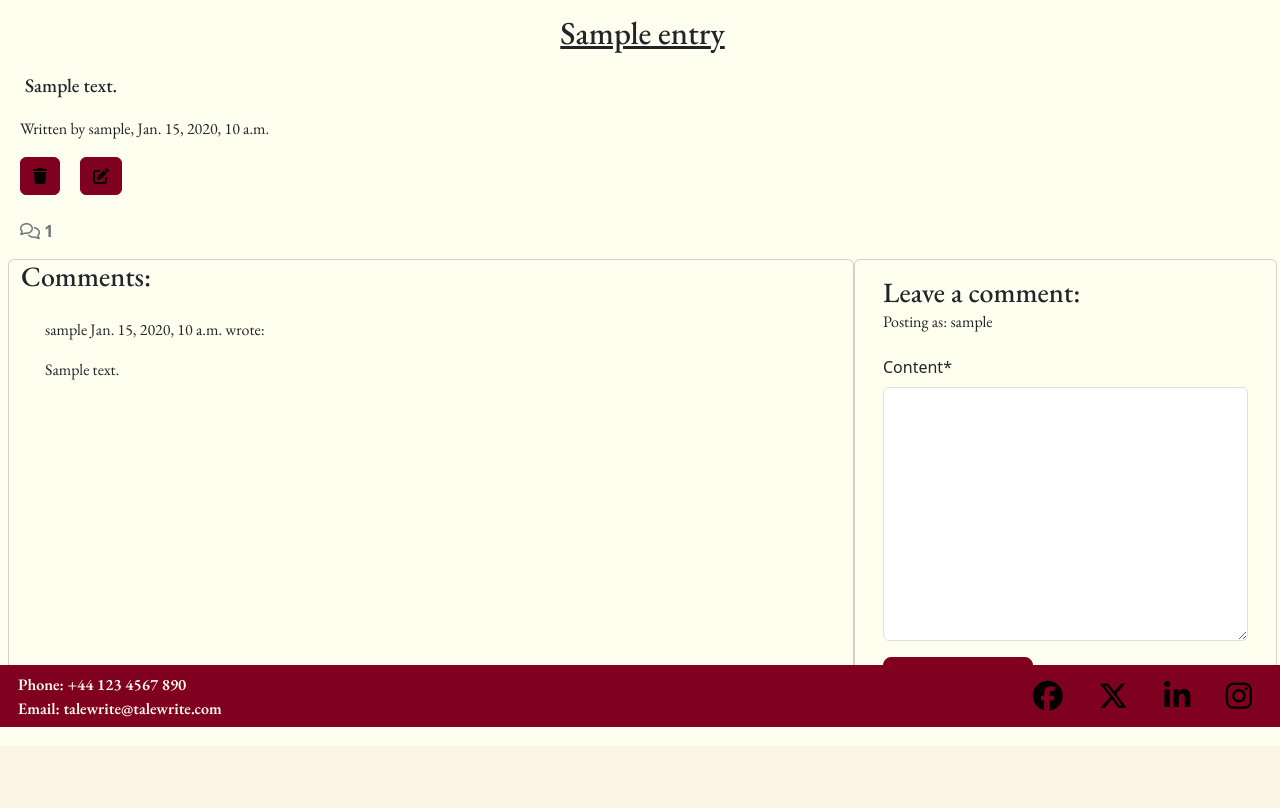
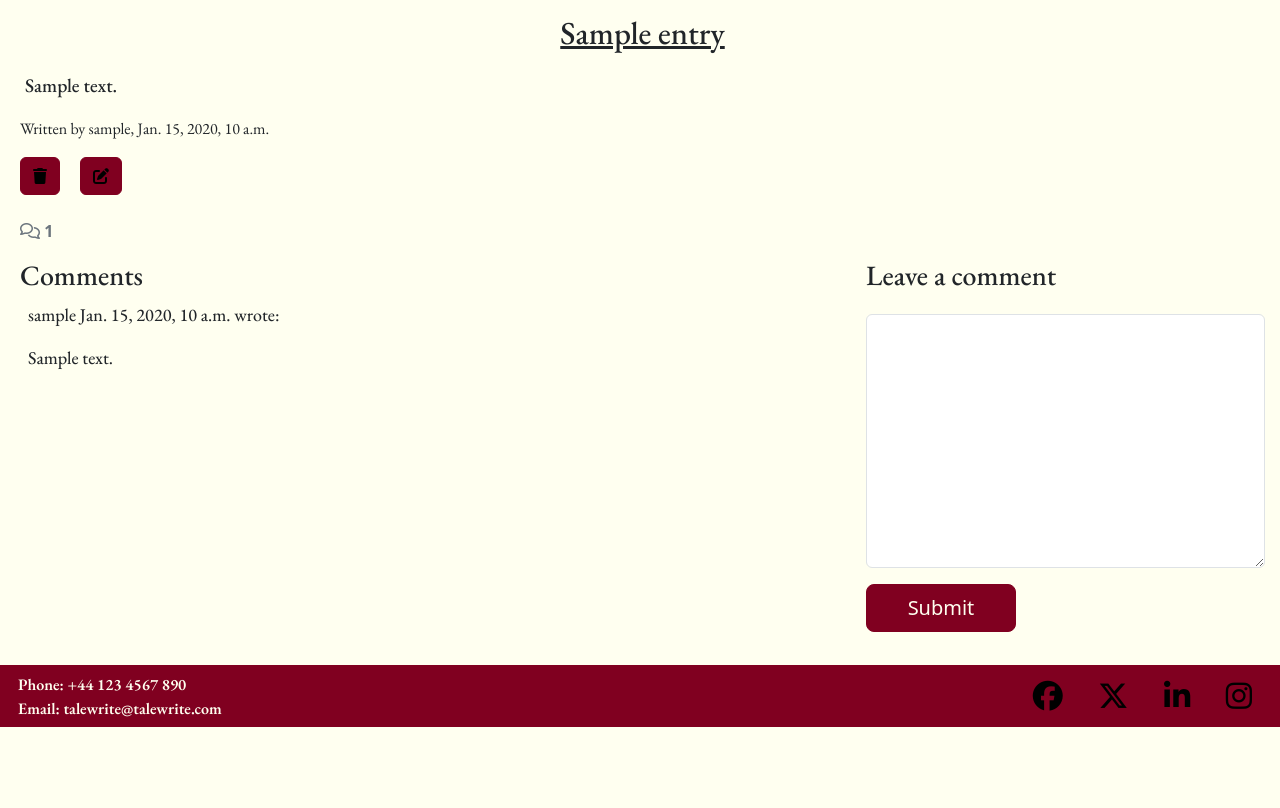
Before and after one commit to peterbrown454/TaleWrite, a Django app: a page that uses entries/templates/entry_detail.html in a window 1280 px wide. Shown: the part 73-881 px from the top of the page. After the commit the page ends 800 px from the top, so only its background shows below. Run offline with Django 3.2, Linux system fonts and the light colour scheme; a user stored in the database is signed in; tables that the repository leaves empty hold one stand-in row (values such as "Sample post"); parts of the project's set-up code (start-up, migrations or seed data) failed here and were passed over; some libraries are stand-ins or nearby versions.

Commit message:
restyled comments section

```diff
--- a/entries/models.py
+++ b/entries/models.py
@@ -1,5 +1,6 @@
 from django.db import models
 from django.contrib.auth.models import User
+from django.core.validators import MaxLengthValidator
 
 class Genre(models.Model):
     type_genre = models.CharField(max_length=100)
@@ -45,7 +46,7 @@ class Entry(models.Model):
 class Comment (models.Model):
     entry = models.ForeignKey(Entry, on_delete=models.CASCADE, related_name ="comments")
     author = models.ForeignKey(User, on_delete=models.CASCADE, related_name = "commenter")
-    content = models.TextField()
+    content = models.TextField(validators=[MaxLengthValidator(500)])
     created_on = models.DateTimeField(auto_now_add = True)
     active = models.BooleanField(default=True)
     approved = models.BooleanField(default=False)
--- a/entries/templates/entry_detail.html
+++ b/entries/templates/entry_detail.html
@@ -77,7 +77,7 @@
 
 <div class="row">
     <div class="comments-section col-md-8 card mb-4  mt-3 ">
-        <h3>Comments:</h3>
+        <h3>Comments</h3>
         <div class="card-body">
 
             {% for comment in comments %}
@@ -107,8 +107,8 @@
     <div class="comments-section col-md-4 card mb-4 mt-3">
         <div class="card-body">
             {% if user.is_authenticated %}
-            <h3>Leave a comment:</h3>
-            <p>Posting as: {{ user.username }}</p>
+            <h3 id="comment_heading">Leave a comment</h3>
+
             <form id="commentForm" method="post" style="margin-top: 1.3em;">
                 {{ comment_form | crispy }}
                 {% csrf_token %}
--- a/entries/templates/entry_list_draft.html
+++ b/entries/templates/entry_list_draft.html
@@ -20,7 +20,6 @@
     </span>
 
     <p class="entry-list excerpt">{{ entry.excerpt_with_ellipsis}}</p>
-    <p class="entry-list">By {{entry.author}}. Published {{entry.created_on}}</p>
     <p class="entry-list"><em>{{entry.genre}}</em></p>
 
     <hr>
--- a/static/css/style.css
+++ b/static/css/style.css
@@ -37,9 +37,31 @@ a:hover {
     padding-right: 5px;
 }
 
+#comment_heading {
+
+    margin-bottom: 10px;
+}
+
+.card-body p {
+    font-weight: 450;
+    font-size: large;
+
+}
+
 .btn-toolbar2 {
     display: flex;
     padding-right: 5px;
+}
+
+.card {
+    --bs-card-border-width: none;
+    --bs-card-spacer-y: none;
+
+
+}
+
+.form-label {
+    display: none;
 }
 
 
@@ -424,4 +446,5 @@ form.site-form input[type="submit"],
         column-count: 2;
         column-gap: 40px;
     }
+
 }
```
Also changed, not shown: entries/migrations/0003_alter_entry_status.py (added), entries/migrations/0004_alter_entry_status.py (added), entries/views.py (line endings or trailing spaces), 1 other file.
